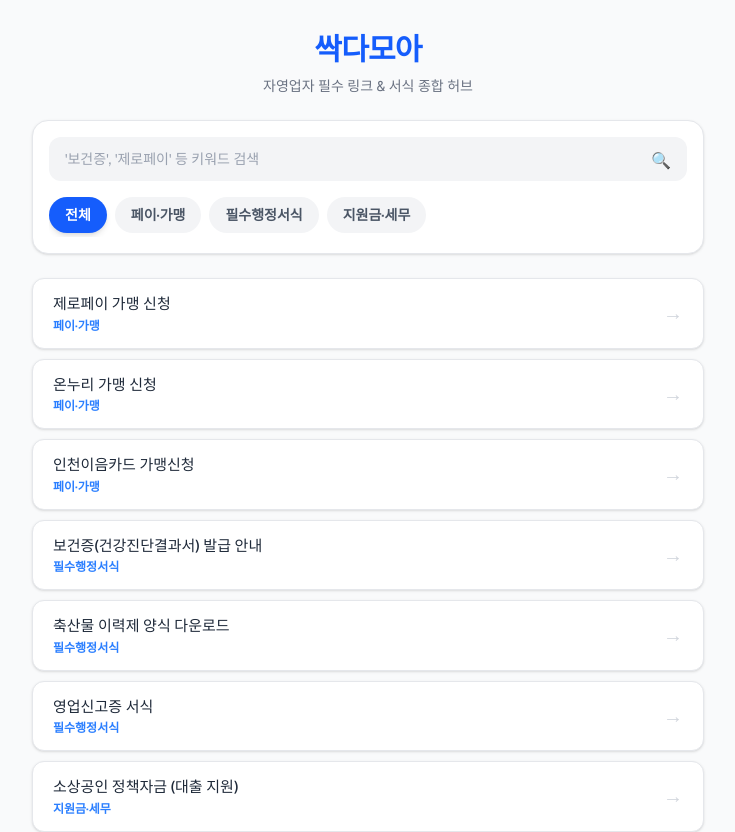
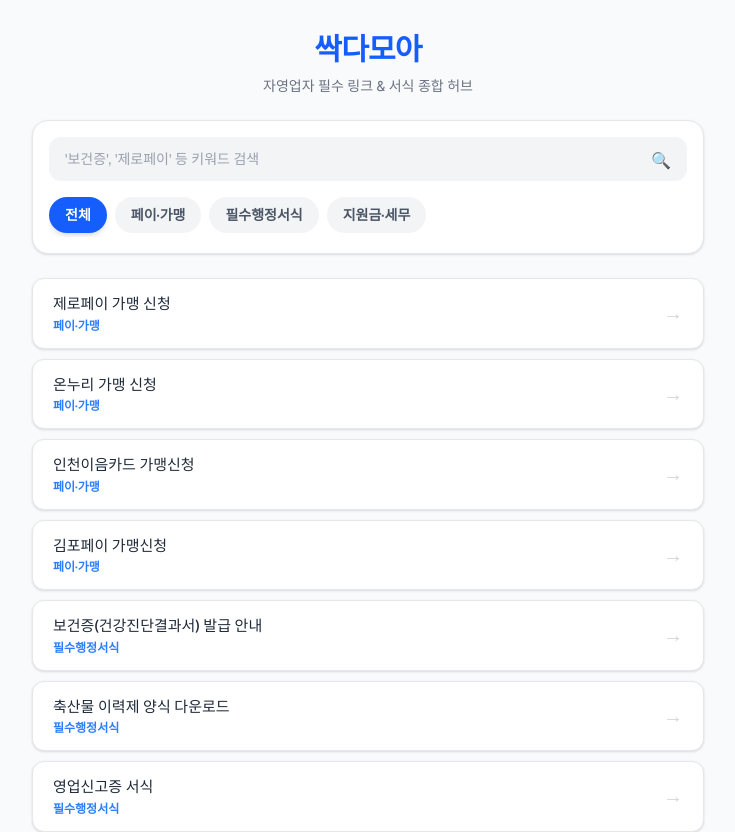
Before and after one commit to hannune-s/ssakdamoa, a Next.js app: page / in a window 1280 px wide. Shown: the top 832 px of the page, without its empty margins (272-1007 px from the left). Built offline with nearby package versions, Linux system fonts and the light colour scheme.

Commit message:
feat: add gimpo pay link

```diff
--- a/src/app/page.tsx
+++ b/src/app/page.tsx
@@ -8,6 +8,7 @@
   { id: 1, title: '제로페이 가맹 신청', category: '페이·가맹', keywords: ['제로페이', '페이', '가맹'], url: 'https://www.zeropay.or.kr/UI_HP_001.act' },
   { id: 2, title: '온누리 가맹 신청', category: '페이·가맹', keywords: ['온누리', '가맹', '신청', '온누리상품권'], url: 'https://frc.sbiz.or.kr/afms/afm/SMMDL0001M01/page.do' },
   { id: 3, title: '인천이음카드 가맹신청', category: '페이·가맹', keywords: ['인천이음', '지역화폐', '이음', '인천이음카드'], url: 'https://with.konacard.co.kr/8-1' },
+  { id: 9, title: '김포페이 가맹신청', category: '페이·가맹', keywords: ['김포페이', '지역화폐', '김포'], url: 'https://gppay.merchant-portal.co.kr/bridge/' },
   { id: 4, title: '보건증(건강진단결과서) 발급 안내', category: '필수행정서식', keywords: ['보건증', '건강진단', '건강진단결과서'], url: '#' },
   { id: 5, title: '축산물 이력제 양식 다운로드', category: '필수행정서식', keywords: ['축산물', '이력제', '양식'], url: '#' },
   { id: 6, title: '영업신고증 서식', category: '필수행정서식', keywords: ['영업신고증', '신고', '서식'], url: '#' },
```
